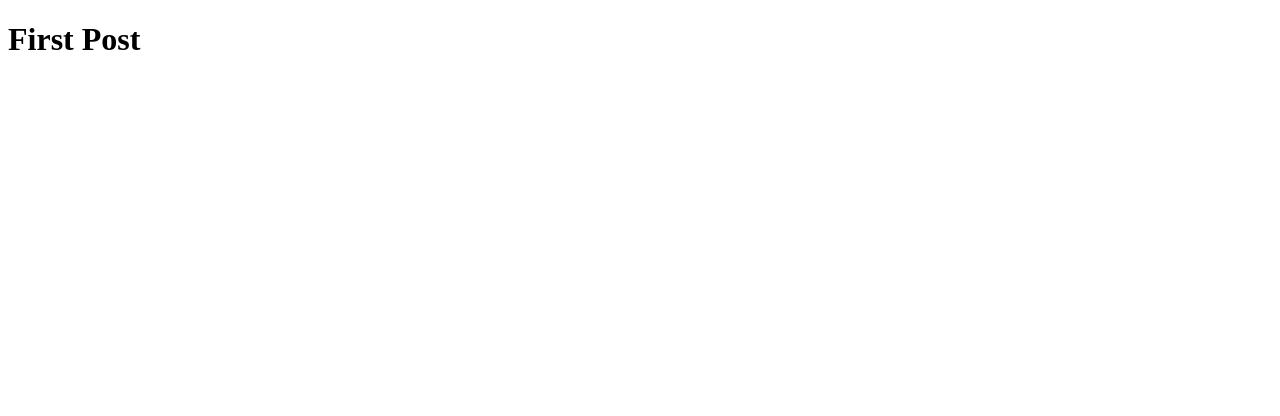
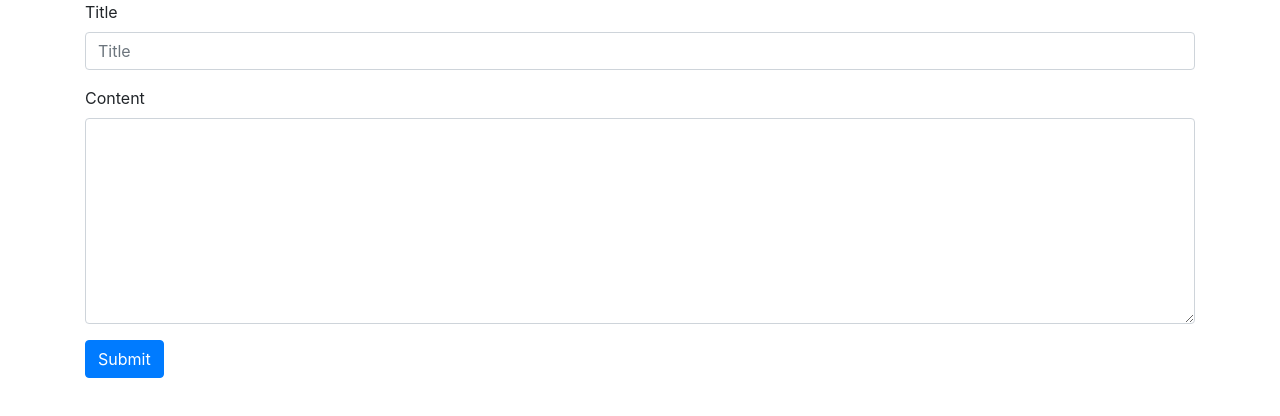
Before and after one commit to minnasho/raha-news-blog, a Next.js app: page /create in a window 1280 px wide. Shown: the top 416 px of the page. Built offline with nearby package versions, Linux system fonts and the light colour scheme.

Commit message:
Implement the create post functionality

```diff
--- /dev/null
+++ b/lib/handleBlur.js
@@ -0,0 +1,7 @@
+const handleFormikBlur = (event,handleBlur) => {
+    let target = event.target;
+    if (!target.value)
+        return;
+    return handleBlur(event);
+};
+export default handleFormikBlur;
--- a/pages/create.js
+++ b/pages/create.js
@@ -1,3 +1,96 @@
-export default function FirstPost() {
-    return <h1>First Post</h1>
+import React, {useState} from "react";
+import {Formik} from "formik";
+import * as Yup from "yup";
+import handleFormikBlur from "../lib/handleBlur";
+import {Button, Container, Form, Spinner} from "react-bootstrap";
+import 'bootstrap/dist/css/bootstrap.min.css';
+
+function doServerSideStuff(values, resetForm, setSubmitting) {
+    const fs = require('browserify-fs');
+    console.log('called');
+    // write to a new file named [title].json
+    const fileContent = JSON.stringify(values, null, 2);
+    console.log(fileContent);
+    fs.writeFile(`/posts/${fileContent.title}.json`, fileContent);
+    setSubmitting(false);
+    resetForm({});
+
 }
+
+export default function Create() {
+
+    const [inputs, setInputs] = useState({
+        title: '',
+        content: '',
+        date: ''
+    });
+
+    const validationSchema = Yup.object({
+        title: Yup.string()
+            .required('Required field'),
+        content: Yup.string()
+            .required("Required field"),
+    });
+
+    const doSubmit = (values, {resetForm, setSubmitting}) => {
+        console.log(values);
+        let currentDate = JSON.stringify(new Date());
+        console.log(currentDate);
+        values.date = currentDate.substr(1, 10);
+        setSubmitting(true);
+        doServerSideStuff(values, resetForm, setSubmitting);
+    }
+
+    return (
+        <Formik enableReinitialize={true}
+                initialValues={inputs}
+                validationSchema={validationSchema}
+                onSubmit={doSubmit}>
+            {({handleChange, handleSubmit, isSubmitting, handleBlur, touched, values, errors}) => (
+                <Container><Form onSubmit={handleSubmit}>
+                    <Form.Group controlId="title">
+                        <Form.Label>
+                            Title
+                        </Form.Label>
+                        <Form.Control type="text" name='title'
+                                      placeholder='Title'
+                                      onChange={handleChange}
+                                      onBlur={(event) => handleFormikBlur(event, handleBlur)}
+                                      value={values.title}/>
+                        {(touched.title && errors.title) ?
+                            <small>{errors.title}</small> : null}
+                    </Form.Group>
+                    <Form.Group controlId="date" className='d-none'>
+                        <Form.Label>
+                            Date
+                        </Form.Label>
+                        <Form.Control type="date-time" name='date'
+                                      placeholder='date'
+                                      onChange={handleChange}
+                                      onBlur={(event) => handleFormikBlur(event, handleBlur)}
+                                      value={values.date}/>
+                        {(touched.date && errors.date) ?
+                            <small>{errors.date}</small> : null}
+                    </Form.Group>
+                    <Form.Group controlId="content">
+                        <Form.Label>
+                            Content
+                        </Form.Label>
+                        <Form.Control type="text" as="textarea" rows={8}
+                                      name='content'
+                                      value={values.content}
+                                      onChange={handleChange}
+                                      onBlur={(event) => handleFormikBlur(event, handleBlur)}/>
+                        {(touched.content && errors.content) ?
+                            <small>{errors.content}</small> : null}
+                    </Form.Group>
+                    <Button variant="primary" type="submit"
+                            disabled={(isSubmitting || !!errors.content || !!errors.title)}>
+                        {isSubmitting ?
+                            <Spinner animation="border" variant="secondary" size='sm'/> : 'Submit'}
+                    </Button>
+                </Form></Container>
+            )}
+        </Formik>
+    );
+};
```
